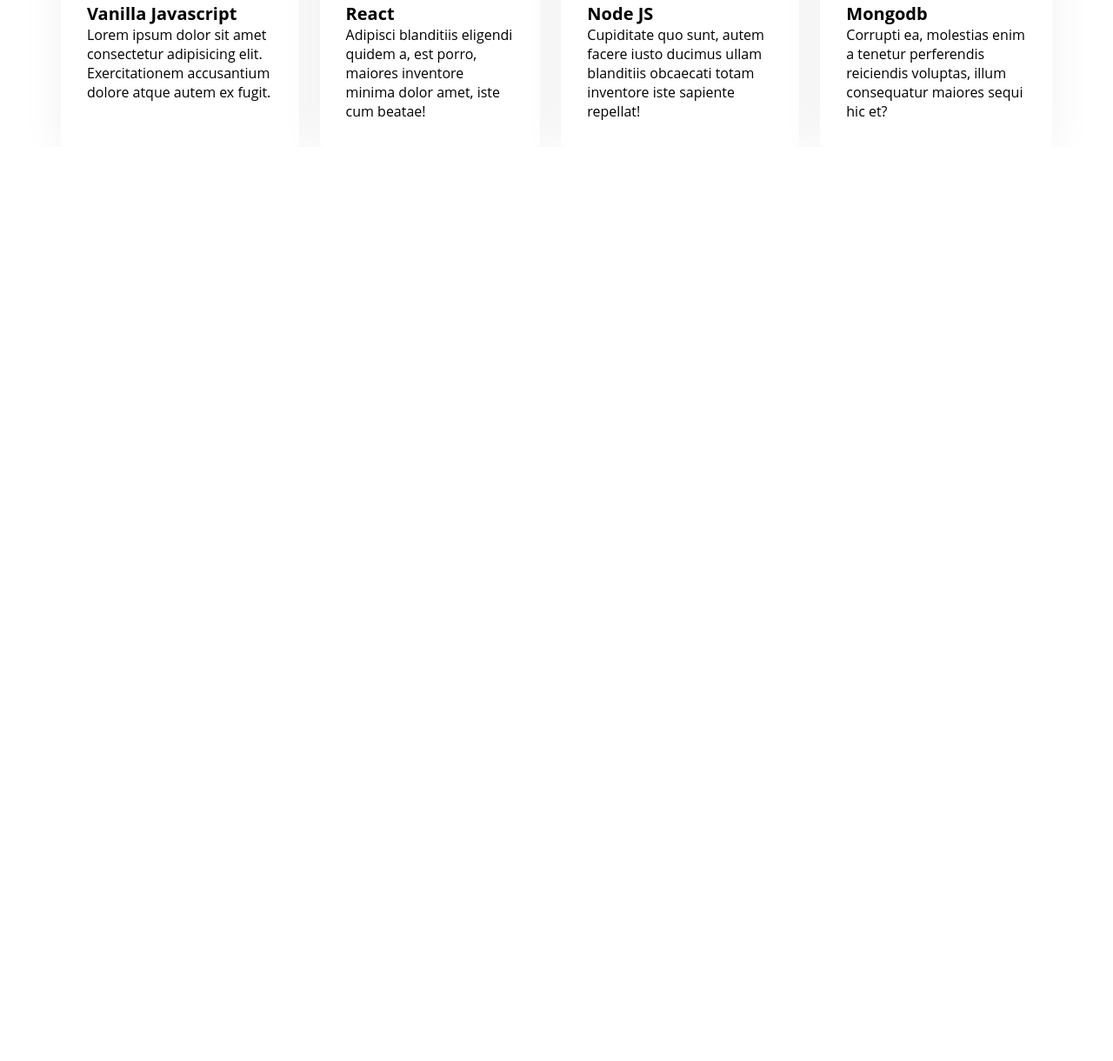
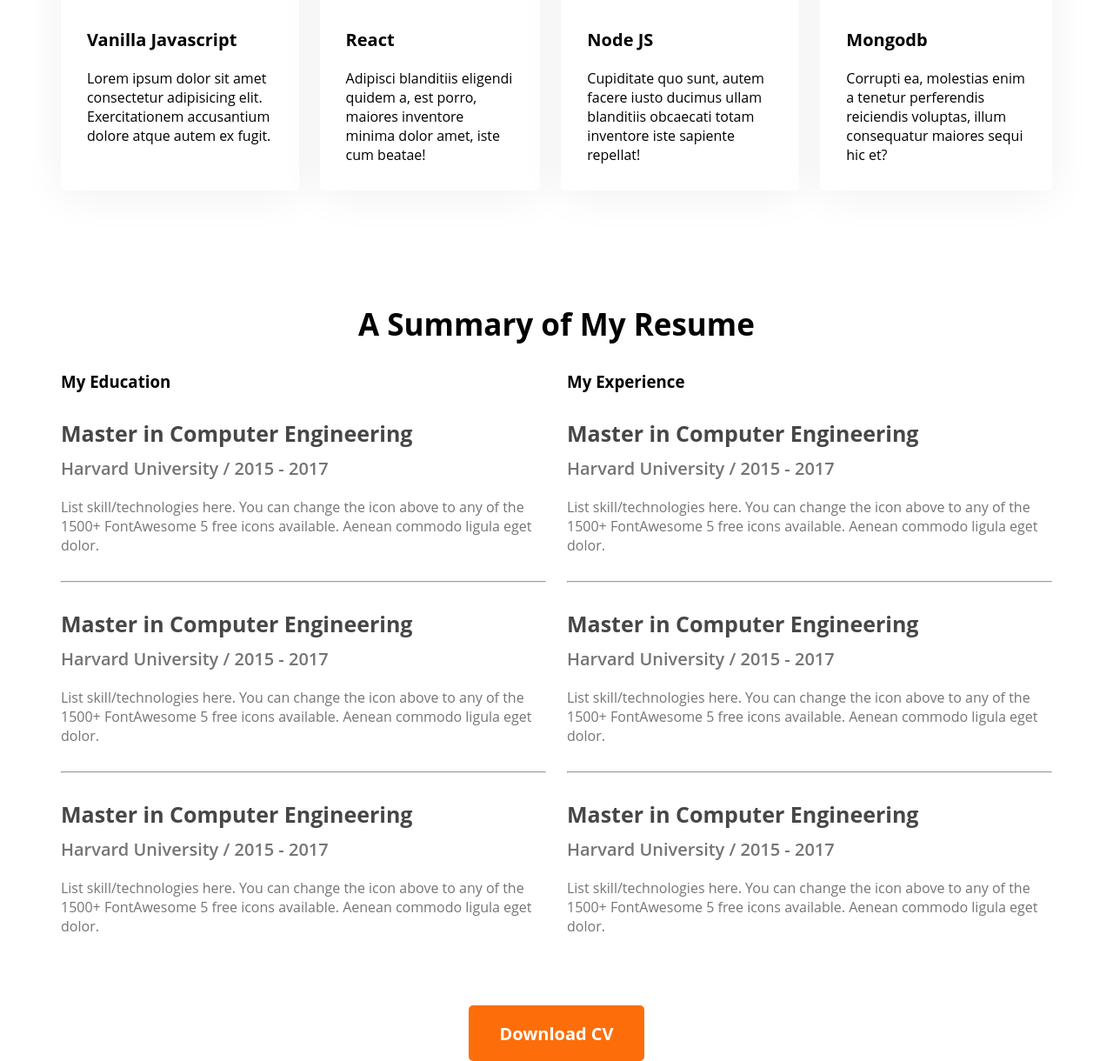
Before and after one commit to Md-Shifaz-Mamur/First-Portfolio, a plain HTML site: page index.html in a window 1280 px wide. Shown: the part 1901-3121 px from the top of the page at 87% size. Before the commit the page ends 2070 px from the top, so only its background shows below. Drawn offline with Linux system fonts and the light colour scheme.

Commit message:
Body Finalized

```diff
--- a/index.html
+++ b/index.html
@@ -81,7 +81,62 @@
             </div>
         </div>
     </section>
-
+    <!-- Resume Section  -->
+    <section class="resume">
+        <h3 class="section-title">A Summary of My Resume</h3>
+        <div class="resume-content">
+            <div>
+                <h3 class="resume-title">My Education</h3>
+                <div class="resume-item">
+                    <h4 class="title">Master in Computer Engineering</h4>
+                    <h5 class="sub-title">Harvard University / 2015 - 2017</h5>
+                    <p class="description">List skill/technologies here. You can change the icon above
+                        to any of the 1500+ FontAwesome 5 free icons available. Aenean commodo ligula eget dolor.</p>
+                </div>
+                <hr>
+                <div class="resume-item">
+                    <h4 class="title">Master in Computer Engineering</h4>
+                    <h5 class="sub-title">Harvard University / 2015 - 2017</h5>
+                    <p class="description">List skill/technologies here. You can change the icon above
+                        to any of the 1500+ FontAwesome 5 free icons available. Aenean commodo ligula eget dolor.</p>
+                </div>
+                <hr>
+                <div class="resume-item">
+                    <h4 class="title">Master in Computer Engineering</h4>
+                    <h5 class="sub-title">Harvard University / 2015 - 2017</h5>
+                    <p class="description">List skill/technologies here. You can change the icon above
+                        to any of the 1500+ FontAwesome 5 free icons available. Aenean commodo ligula eget dolor.</p>
+                </div>
+                <!-- <hr> -->
+            </div>
+            <div>
+                <h3 class="resume-title">My Experience</h3>
+                <div class="resume-item">
+                    <h4 class="title">Master in Computer Engineering</h4>
+                    <h5 class="sub-title">Harvard University / 2015 - 2017</h5>
+                    <p class="description">List skill/technologies here. You can change the icon above
+                        to any of the 1500+ FontAwesome 5 free icons available. Aenean commodo ligula eget dolor.</p>
+                </div>
+                <hr>
+                <div class="resume-item">
+                    <h4 class="title">Master in Computer Engineering</h4>
+                    <h5 class="sub-title">Harvard University / 2015 - 2017</h5>
+                    <p class="description">List skill/technologies here. You can change the icon above
+                        to any of the 1500+ FontAwesome 5 free icons available. Aenean commodo ligula eget dolor.</p>
+                </div>
+                <hr>
+                <div class="resume-item">
+                    <h4 class="title">Master in Computer Engineering</h4>
+                    <h5 class="sub-title">Harvard University / 2015 - 2017</h5>
+                    <p class="description">List skill/technologies here. You can change the icon above
+                        to any of the 1500+ FontAwesome 5 free icons available. Aenean commodo ligula eget dolor.</p>
+                </div>
+                <!-- <hr> -->
+            </div>
+        </div>
+        <div class="resume-btn"><button class="btn-primary">Download CV</button>
+        </div>
+    </section>
    </main>
    <footer>
 
--- a/styles/portfolio.css
+++ b/styles/portfolio.css
@@ -128,6 +128,7 @@
 }
 
 /* What I Do Styles */
+
 .section-title {
     font-size: 35px;
     margin-top: 130px;
@@ -150,6 +151,8 @@
 .skill-title {
     font-weight: 700;
     font-size: 20px;
+    margin-top: 30px;
+    margin-bottom: 20px;
 }
 
 .skill-description {
@@ -157,3 +160,38 @@
     font-size: 16px;
     /* text-align: justify; */
 }
+
+/* Resume Section Style  */
+
+.resume-content {
+    display: flex;
+    gap: 24px;
+}
+
+.resume .title {
+    font-weight: 700;
+    font-size: 25px;
+    color: #474747;
+    margin-bottom: 10px;
+}
+
+.resume .sub-title {
+    color: #757575;
+    font-weight: 600;
+    font-size: 20px;
+    margin-bottom: 20px;
+}
+
+.resume .description {
+    color: #757575;
+}
+
+.resume-item{
+    margin-top: 30px;
+    margin-bottom: 30px;
+}
+
+.resume-btn{
+    margin-top: 50px;
+    text-align: center;
+}
```
